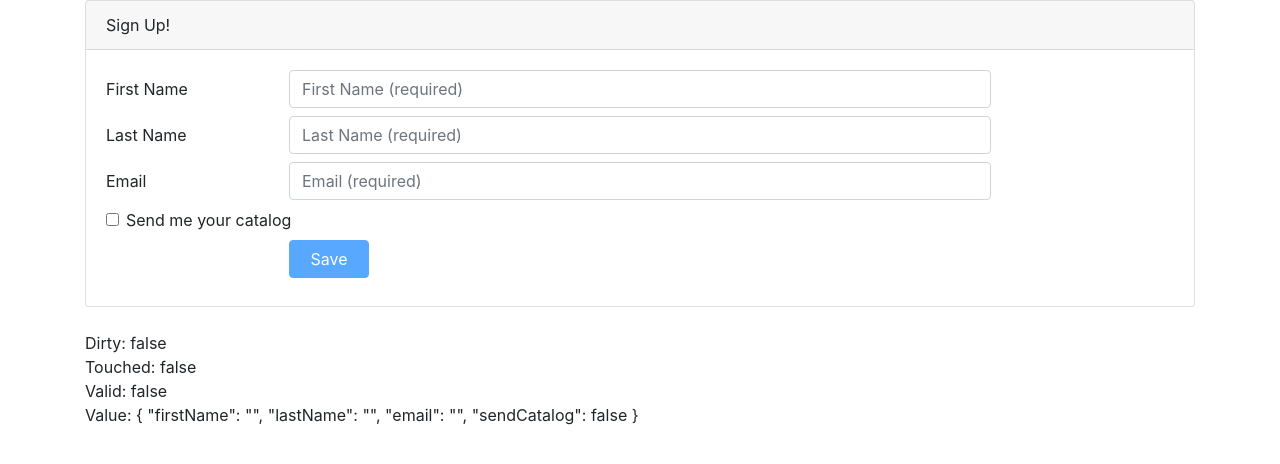
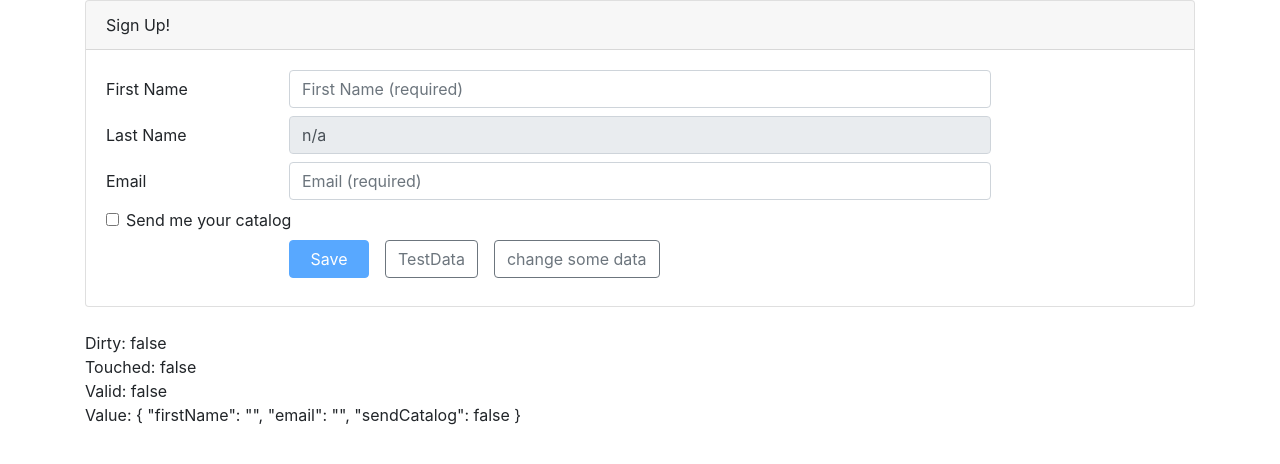
Before and after one commit to shady-abdelhamid/complex-forms, an Angular app: page / in a window 1280 px wide. Shown: the top 464 px of the page. Built offline with nearby package versions, Linux system fonts and the light colour scheme.

Commit message:
convert to reactive form

```diff
--- a/src/app/app.module.ts
+++ b/src/app/app.module.ts
@@ -5,7 +5,7 @@
 import { AppComponent } from './app.component';
 import { NgbModule } from '@ng-bootstrap/ng-bootstrap';
 import { CustomerComponent } from './customer/customer.component';
-import { FormsModule } from '@angular/forms';
+import { ReactiveFormsModule } from '@angular/forms';
 
 @NgModule({
   declarations: [
@@ -14,7 +14,7 @@
   ],
   imports: [
     BrowserModule,
-    FormsModule,
+    ReactiveFormsModule,
     AppRoutingModule,
     NgbModule,
   ],
--- a/src/app/customer/customer.component.html
+++ b/src/app/customer/customer.component.html
@@ -5,8 +5,8 @@
 
     <div class="card-body">
       <form novalidate
-            (ngSubmit)="save(signupForm)"
-            #signupForm="ngForm">
+            (ngSubmit)="save()"
+            [formGroup]="customerForm">
 
         <div class="form-group row mb-2">
           <label class="col-md-2 col-form-label"
@@ -18,15 +18,13 @@
                    placeholder="First Name (required)"
                    required
                    minlength="3"
-                   [(ngModel)]=customer.firstName
-                   name="firstName"
-                   #firstNameVar="ngModel"
-                   [ngClass]="{'is-invalid': (firstNameVar.touched || firstNameVar.dirty) && !firstNameVar.valid }" />
+                   formControlName="firstName"
+                   [ngClass]="{'is-invalid': (customerForm.get('firstName').touched || customerForm.get('firstName').dirty) && !customerForm.get('firstName').valid }" />
             <span class="invalid-feedback">
-              <span *ngIf="firstNameVar.errors?.required">
+              <span *ngIf="customerForm.get('firstName').errors?.required">
                 Please enter your first name.
               </span>
-              <span *ngIf="firstNameVar.errors?.minlength">
+              <span *ngIf="customerForm.get('firstName').errors?.minlength">
                 The first name must be longer than 3 characters.
               </span>
             </span>
@@ -43,15 +41,13 @@
                    placeholder="Last Name (required)"
                    required
                    maxlength="50"
-                   [(ngModel)]="customer.lastName"
-                   name="lastName"
-                   #lastNameVar="ngModel"
-                   [ngClass]="{'is-invalid': (lastNameVar.touched || lastNameVar.dirty) && !lastNameVar.valid }" />
+                   formControlName="lastName"
+                   [ngClass]="{'is-invalid': (customerForm.get('lastName').touched || customerForm.get('lastName').dirty) && !customerForm.get('lastName').valid }" />
             <span class="invalid-feedback">
-              <span *ngIf="lastNameVar.errors?.required">
+              <span *ngIf="customerForm.get('lastName').errors?.required">
                 Please enter your last name.
               </span>
-              <span *ngIf="lastNameVar.errors?.maxlength">
+              <span *ngIf="customerForm.get('lastName').errors?.maxlength">
                 The last name must be less than 50 characters.
               </span>
             </span>
@@ -68,15 +64,13 @@
                    placeholder="Email (required)"
                    required
                    email
-                   [(ngModel)]="customer.email"
-                   name="email"
-                   #emailVar="ngModel"
-                   [ngClass]="{'is-invalid': (emailVar.touched || emailVar.dirty) && !emailVar.valid }" />
+                   formControlName="email"
+                   [ngClass]="{'is-invalid': (customerForm.get('email').touched || customerForm.get('email').dirty) && !customerForm.get('email').valid }" />
             <span class="invalid-feedback">
-              <span *ngIf="emailVar.errors?.required">
+              <span *ngIf="customerForm.get('email').errors?.required">
                 Please enter your email address.
               </span>
-              <span *ngIf="emailVar.errors?.email">
+              <span *ngIf="customerForm.get('email').errors?.email">
                 Please enter a valid email address.
               </span>
             </span>
@@ -90,14 +84,13 @@
                 <input class="form-check-input"
                        id="sendCatalogId"
                        type="checkbox"
-                       [(ngModel)]="customer.sendCatalog"
-                       name="sendCatalog"> Send me your catalog
+                       formControlName="sendCatalog"> Send me your catalog
               </label>
             </div>
           </div>
         </div>
 
-        <div *ngIf="customer.sendCatalog">
+        <!-- <div *ngIf="customer.sendCatalog">
           <div class="form-group row mb-2">
             <label class="col-md-2 col-form-label pt-0">Address Type</label>
             <div class="col-md-8">
@@ -199,23 +192,34 @@
                      name="zip">
             </div>
           </div>
-        </div>
+        </div> -->
 
         <div class="form-group row mb-2">
-          <div class="offset-md-2 col-md-4">
+          <div class="offset-md-2 col-md-8">
             <button class="btn btn-primary mr-3"
                     type="submit"
                     style="width:80px"
-                    [title]="signupForm.valid ? 'Save your entered data' : 'Disabled until the form data is valid'"
-                    [disabled]="!signupForm.valid">
+                    [title]="customerForm.valid ? 'Save your entered data' : 'Disabled until the form data is valid'"
+                    [disabled]="!customerForm.valid">
               Save
             </button>
+            <button class="btn btn-outline-secondary mr-3"
+                    type="button"
+                    (click)="populateTestData()">
+              TestData
+            </button>
+            <button class="btn btn-outline-secondary mr-3"
+                    type="button"
+                    (click)="populatePartialTestData()">
+              change some data
+            </button>
+
           </div>
         </div>
       </form>
     </div>
   </div>
-  <br>Dirty: {{ signupForm.dirty }}
-  <br>Touched: {{ signupForm.touched }}
-  <br>Valid: {{ signupForm.valid }}
-  <br>Value: {{ signupForm.value | json }}
+  <br>Dirty: {{ customerForm.dirty }}
+  <br>Touched: {{ customerForm.touched }}
+  <br>Valid: {{ customerForm.valid }}
+  <br>Value: {{ customerForm.value | json }}
--- a/src/app/customer/customer.component.ts
+++ b/src/app/customer/customer.component.ts
@@ -1,5 +1,5 @@
 import { Component, OnInit } from '@angular/core';
-import { NgForm } from '@angular/forms';
+import { FormBuilder, FormGroup } from '@angular/forms';
 import { Customer } from '../customer';
 
 @Component({
@@ -8,15 +8,37 @@
   styleUrls: ['./customer.component.scss']
 })
 export class CustomerComponent implements OnInit {
+  customerForm: FormGroup;
   customer = new Customer();
 
-  constructor() { }
+  constructor(private fb: FormBuilder) { }
 
   ngOnInit() {
+    this.customerForm = this.fb.group({
+      firstName: '',
+      lastName: {value:'n/a', disabled: true},
+      email: '',
+      sendCatalog: false,
+    });
   }
 
-  save(customerForm: NgForm) {
-    console.log(customerForm.form);
-    console.log('Saved: ' + JSON.stringify(customerForm.value));
+  save() {
+    console.log(this.customerForm);
+    console.log('Saved: ' + JSON.stringify(this.customerForm.value));
+  }
+
+  populateTestData() {
+    this.customerForm.setValue({
+      firstName: 'Adam',
+      lastName: 'Abdelhamid',
+      email: 'abdelhamid@helloworld.com',
+      sendCatalog: false
+    });
+  }
+
+  populatePartialTestData() {
+    this.customerForm.patchValue({
+      firstName: 'Lily'
+    });
   }
 }
```
